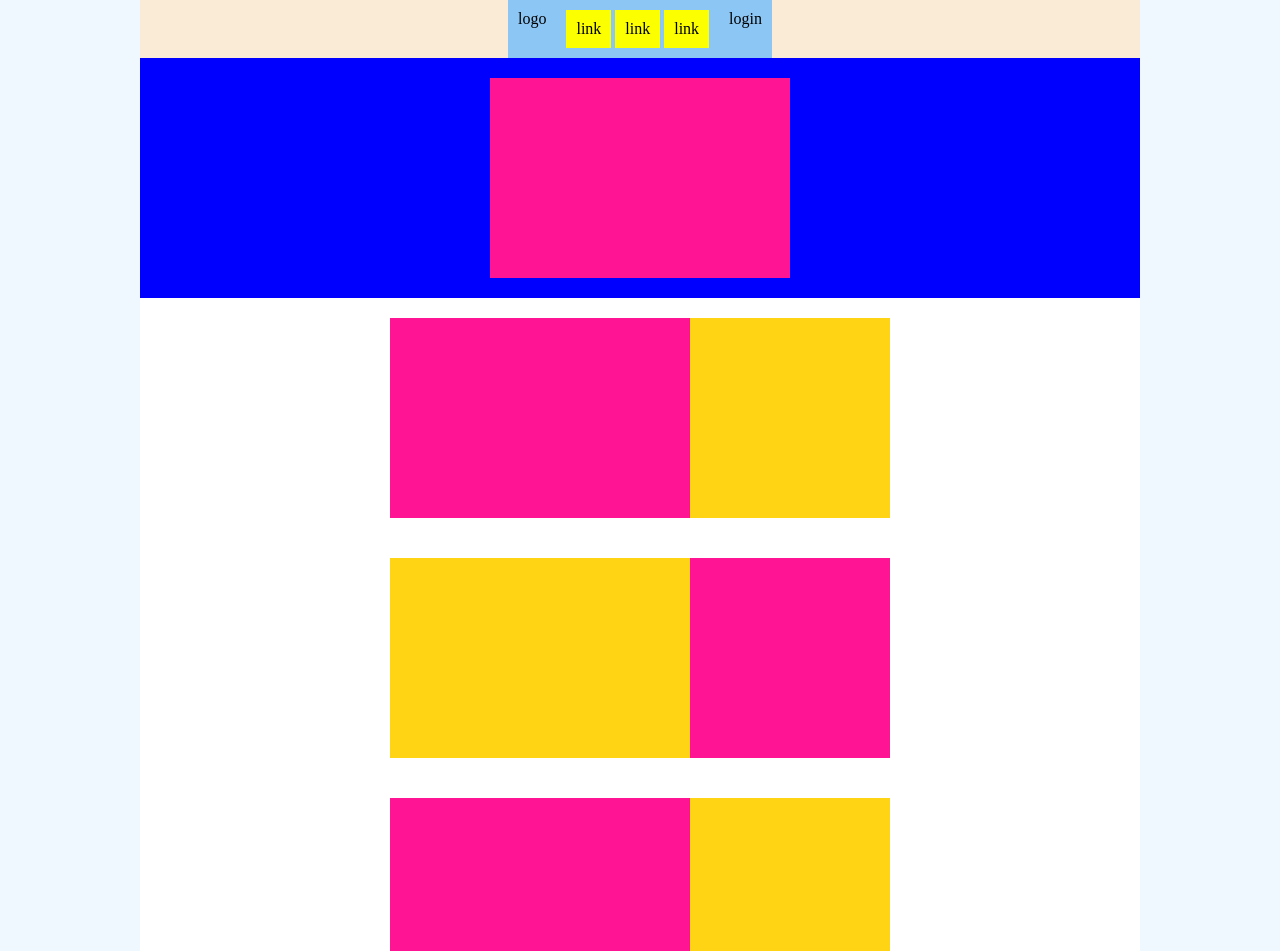
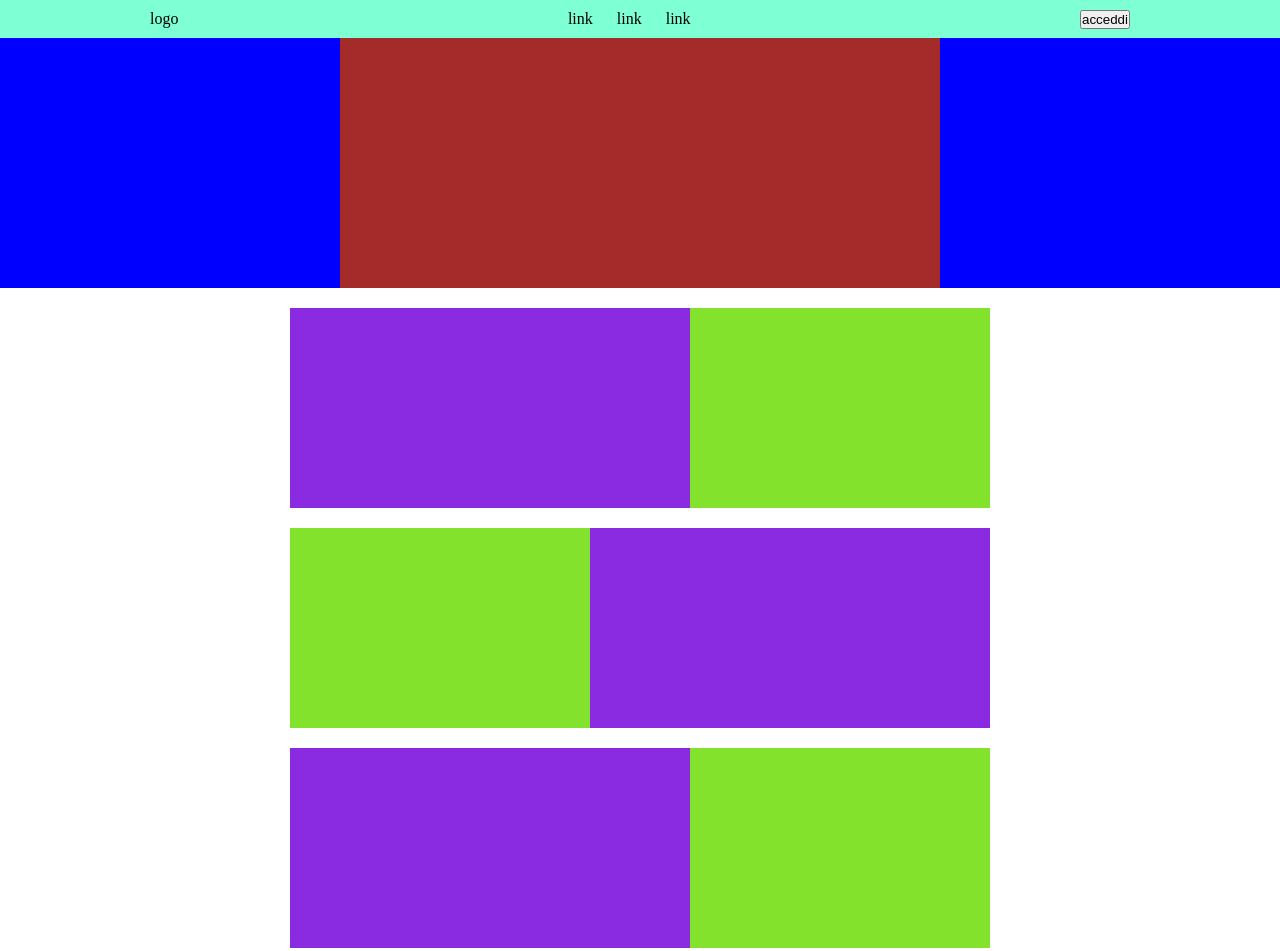
Before and after one commit to FernandoDerentiis/htmlcss-struttura-discord-main, a plain HTML site: page index.html in a window 1280 px wide. Shown: the top 951 px of the page. Drawn offline with Linux system fonts and the light colour scheme.

Commit message:
prva blocchi

```diff
--- a/index.html
+++ b/index.html
@@ -1,67 +1,72 @@
 <!DOCTYPE html>
 <html lang="en">
   <head>
-    <meta charset="UTF-8">
-    <meta name="viewport" content="width=device-width, initial-scale=1.0">
+    <meta charset="UTF-8" />
+    <meta name="viewport" content="width=device-width, initial-scale=1.0" />
     <title>Document</title>
-    <link rel="stylesheet" href="style.css">
+    <link rel="stylesheet" href="./style.css" />
   </head>
   <body>
-    <header class="page-header">
+    <!-- header -->
+    <header class="header">
       <div class="container">
-        <div class="logo-contenitore debug">logo</div>
+        <div class="logo">logo</div>
+        <nav>
+          <ul>
+            <li class="link-items"><link rel="stylesheet" href="" />link</li>
+            <li class="link-items"><link rel="stylesheet" href="" />link</li>
+            <li class="link-items"><link rel="stylesheet" href="" />link</li>
+          </ul>
+        </nav>
 
-        <nav class="debug">
-            <ul>
-                <li class="list-items debug">link</li>
-                <li class="list-items debug">link</li>
-                <li class="list-items debug">link</li>
-             </ul>
-
-
-        </nav>
-        <span class="debug">login</span>
-
-
-
-
+        <button class="botton">acceddi</button>
       </div>
     </header>
+    <!-- main -->
+    <main>
+      <div class="page-header">
+        <div class="container">
+          <section class="box"></section>
+        </div>
+      </div>
 
-    <main >
-
-
-        <section class=" container-1">
-
-           <div class="box"></div>
-
-        </section>
-        <section class="container-2" >
+      <section class="page-items">
+        <div class="container">
+          <div class="box-1"></div>
           <div class="box-2"></div>
-            <span class="box-3"></span>
-        </section>
-        <section class="container-21">
-            <div class="box-2-1"></div>
-            <span class="box-3-1"></span>
-        </section>
-        <section class="container-2">
-            <div class="box-2"></div>
-            <span class="box-3"></span>
-        </section>
-        <section class="container-4">
-            <div class="box-4"></div>
-
+        </div>
       </section>
 
+      <section class="page-items">
+        <div class="container">
+          <div class="box-2"></div>
+          <div class="box-1"></div>
+        </div>
+      </section>
 
+      <section class="page-items">
+        <div class="container">
+          <div class="box-1"></div>
+          <div class="box-2"></div>
+        </div>
+      </section>
 
-
-
-
-
-
-
-
+      <section class="box-larg">
+        <div class="container">
+          <div class="large"></div>
+        </div>
+      </section>
     </main>
+    <!-- footer -->
+    <footer class="foot">
+      <div class="container">
+        <div class="box-foot"></div>
+        <div class="box-pic">
+          <div class="pic-1"></div>
+          <div class="pic-2"></div>
+          <div class="pic-3"></div>
+        </div>
+      </div>
+    </footer>
   </body>
 </html>
--- a/style.css
+++ b/style.css
@@ -1,4 +1,3 @@
-
 /* # RESET */
 
 * {
@@ -6,36 +5,6 @@
   margin: 0;
   padding: 0;
 }
-
-
-  /*debug*/
-
-  .debug {
-    background-color: rgb(139, 198, 244);
-    border:2px;
-    padding: 10px;
-
-
-    }
-
-    .debug .debug{
-        background-color: rgb(251, 255, 0);
-      }
-
-      .debug .debug .debug{
-        background-color: rgb(148, 25, 25);
-      }
-
-
-
-
-
-
-
-
-
-
-
 
 /* # UTILS */
 
@@ -45,142 +14,107 @@
   width: 1000px;
   max-width: 100%;
 }
+/* header */
 
+.header {
+  background-color: aquamarine;
+}
 
+.header > .container {
+  display: flex;
+  justify-content: space-between;
+  align-items: center;
+}
 
-  .container-2 {
-    margin: 0 auto;
-    padding: 0 10px;
-    width: 1000px;
-    max-width: 100%;
+.link-items {
+  display: inline-block;
+  padding: 10px;
+}
+/* page-header */
+.page-header {
+  background-color: blue;
+  display: flex;
+}
+.page-header > .container {
   display: flex;
   justify-content: center;
-
 }
-
- /*HEADER*/
-
-
- .page-header > .container{
+.box {
+  width: 600px;
+  height: 250px;
+  background-color: brown;
+}
+/* main */
+.page-items > .container {
   display: flex;
-    justify-content:center;
-    background-color: antiquewhite;
-
-
-
- }
-
- ul{
-    list-style-type: none;
- }
- body{
-    background-color: aliceblue;
- }
-
-
- .list-items{
-    display: inline-block;
- }
-
-
- .container-1 {
-    margin: 0 auto;
-    padding: 0 10px;
-    width: 1000px;
-    max-width: 100%;
-    display: flex;
-    background-color: blue;
-    justify-content: space-around;
-  }
-
-
-.box{
-
-    width: 300px;
-    height: 200px;
-    margin-bottom: 20px;
-    background-color: deeppink;
+  justify-content: center;
   margin-top: 20px;
 }
 
-
-
-.container-2{
-    margin: 0 auto;
-    padding: 0 10px;
-    width: 1000px;
-    max-width: 100%;
-    display: flex;
-    background-color: rgb(255, 255, 255);
-    justify-content: center;}
-
-
-
-    .box-2{
-
-        width: 300px;
+.box-1 {
   height: 200px;
-        margin-bottom: 20px;
-        background-color: deeppink;
-        margin-top: 20px;}
-
-
-    .box-3{
-
-
-        width: 200px;
-        height: 200px;
-        margin-bottom: 20px;
-        background-color: rgb(255, 212, 20);
-        margin-top: 20px;}
-
-
-        .container-21{
-            margin: 0 auto;
-            padding: 0 10px;
-            width: 1000px;
-            max-width: 100%;
-            display: flex;
-            background-color: rgb(255, 255, 255);
-            justify-content: center;
-            flex-direction: row-reverse;
+  width: 400px;
+  background-color: blueviolet;
 }
 
-
-
-        .box-2-1{
-
-            width: 200px;
+.box-2 {
   height: 200px;
-            margin-bottom: 20px;
-            background-color: deeppink;
-            margin-top: 20px;}
-
-
-        .box-3-1{
-
-
   width: 300px;
-            height: 200px;
-            margin-bottom: 20px;
-            background-color: rgb(255, 212, 20);
-            margin-top: 20px;}
-
-
-            .container-4 {
-                margin: 0 auto;
-                padding: 0 10px;
-                width: 1000px;
-                max-width: 100%;
-                display: flex;
-                background-color: rgb(157, 157, 166);
-                justify-content: space-around;
+  background-color: rgb(131, 226, 43);
 }
 
-              .box-4{
+.box-larg > .container {
+  display: flex;
+  justify-content: center;
+  margin-top: 20px;
+}
+/* box-large */
+.large {
+  width: 700px;
+  height: 500px;
+  background-color: green;
+}
 
-                width: 500px;
-                height: 300px;
-                margin-bottom: 20px;
-                background-color: rgb(36, 255, 20);
-                margin-top: 20px;}
+/* footer */
+
+.foot {
+  background-color: black;
+  margin-top: 20px;
+}
+
+.foot > .container {
+  display: flex;
+  justify-content: center;
+}
+.box-foot {
+  height: 500px;
+  width: 300px;
+  background-color: rgb(226, 43, 70);
+}
+.box-pic {
+  height: 500px;
+  width: 700px;
+  background-color: rgb(202, 142, 142);
+  display: flex;
+}
+
+.pic-1 {
+  height: 500px;
+  width: 233px;
+  background-color: aqua;
+  border-right: solid black;
+}
+
+.pic-2 {
+  height: 500px;
+  width: 233px;
+  background-color: aqua;
+  border-right: solid black;
+}
+
+.pic-3 {
+  height: 500px;
+  width: 233px;
+  background-color: aqua;
+  border-right: solid black;
+}
```
Lines whose indentation alone changed are shown as unchanged.
